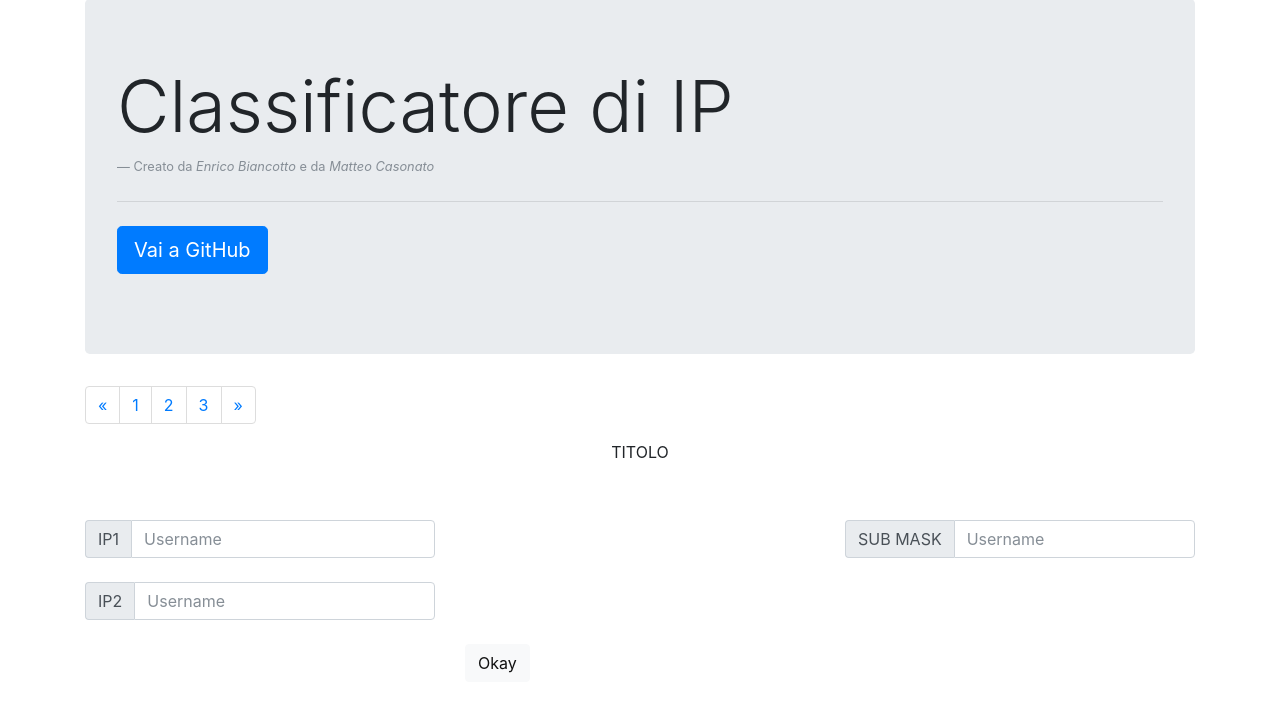
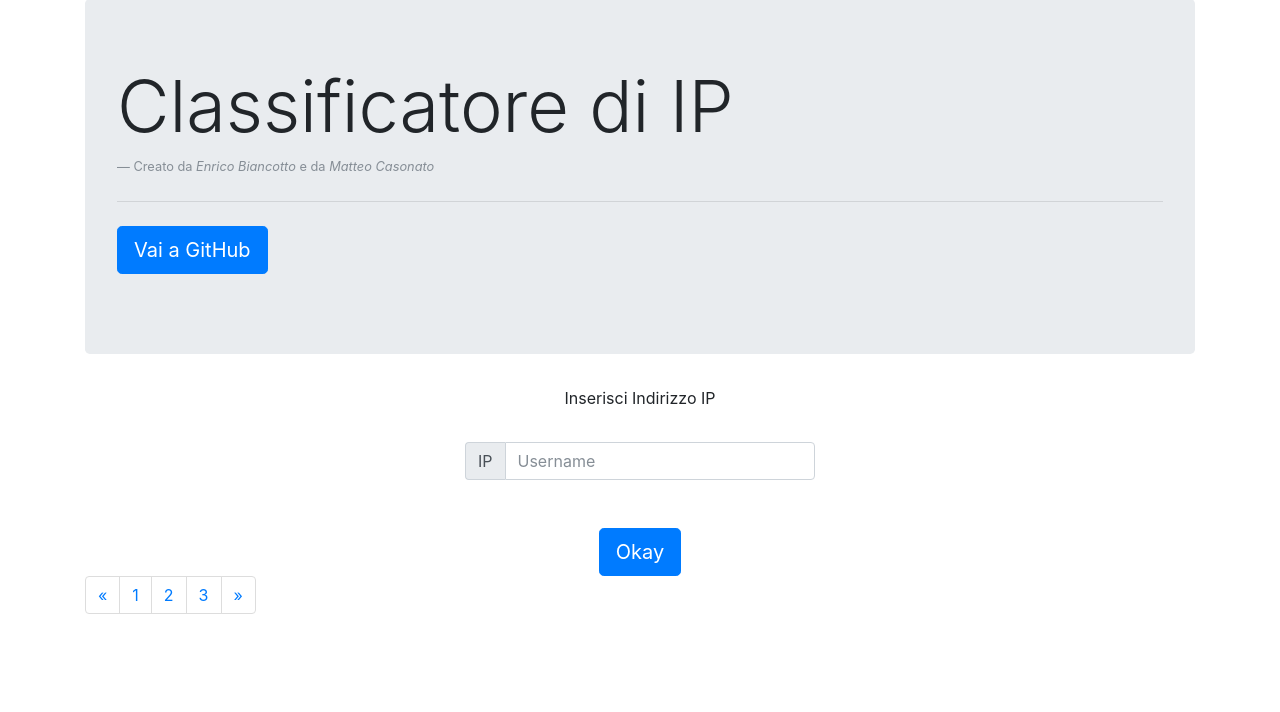
Before and after one commit to entegersas/webapp.py, a Django app: page /index/ in a window 1280 px wide. Shown: the part 73-785 px from the top of the page. Run offline with Django 3.2, Linux system fonts and the light colour scheme; some libraries are stand-ins or nearby versions.

Commit message:
updated templates

```diff
--- /dev/null
+++ b/templates/homepage/home.html
@@ -0,0 +1,25 @@
+{% extends 'homepage/index.html' %}
+
+{% block content %}
+      <div class="row pb-3">
+         <div class="col-sm-12">
+           <p class="text-center"> Inserisci Indirizzo IP </p>
+         </div>
+      </div>
+      <div class="row pt-12">
+        <div class="col-sm-4"></div>
+        <div class="text-center col-sm-4">
+          <div class="input-group">
+            <span class="input-group-addon" id="basic-addon1"> IP </span>
+            <input type="text" class="form-control" placeholder="Username" aria-label="Username" aria-describedby="basic-addon1">
+          </div>
+        </div>
+        <div class="col-sm-4"></div>
+      </div>
+      <div class="row pt-4"></div>
+      <div class="row pt-4">
+        <div class="text-center col-sm-12">
+          <button type="button" class="btn btn-primary btn-lg" href="#" role="button">Okay</button>
+        </div>
+      </div>
+{% endblock %}
--- a/templates/homepage/index.html
+++ b/templates/homepage/index.html
@@ -48,6 +48,8 @@
         </p>
         <!--close jumbotron-->
       </div>
+      {% block content %}
+      {% endblock %}
       <nav aria-label="Page navigation example">
         <ul class="pagination">
           <li class="page-item">
@@ -67,43 +69,6 @@
           </li>
         </ul>
       </nav>
-      <div class="row pb-3">
-         <div class="col-sm-12">
-           <p class="text-center"> TITOLO </p>
-         </div>
-      </div>
-      <div class="row pt-4">
-        <div class="col-sm-4">
-          <div class="input-group">
-            <span class="input-group-addon" id="basic-addon1"> IP1 </span>
-            <input type="text" class="form-control" placeholder="Username" aria-label="Username" aria-describedby="basic-addon1">
-          </div>
-        </div>
-        <div class="col-sm-4"></div>
-        <div class="col-sm-4">
-          <div class="input-group">
-            <span class="input-group-addon" id="basic-addon1"> SUB MASK</span>
-            <input type="text" class="form-control" placeholder="Username" aria-label="Username" aria-describedby="basic-addon1">
-          </div>
-        </div>
-      </div>
-      <div class="row pt-4">
-        <div class="col-sm-4">
-          <div class="input-group">
-            <span class="input-group-addon" id="basic-addon1"> IP2 </span>
-            <input type="text" class="form-control" placeholder="Username" aria-label="Username" aria-describedby="basic-addon1">
-          </div>
-        </div>
-        <div class="col-sm-4"></div>
-        <div class="col-sm-4"></div>
-      </div>
-      <div class="row pt-4">
-        <div class="col-sm-4"></div>
-        <div class="col-sm-4">
-          <button type="button" class="btn btn-light">Okay</button>
-        </div>
-        <div class="col-sm-4"></div>
-      </div>
       <!--close div container-->
     </div>
     <!--Bootstrapp js-->
--- a/webapp/views.py
+++ b/webapp/views.py
@@ -2,4 +2,4 @@ from django.shortcuts import render, HttpResponse
 
 # Create your views here.
 def home(request):
-    return render(request, 'homepage/index.html')
+    return render(request, 'homepage/home.html')
```
